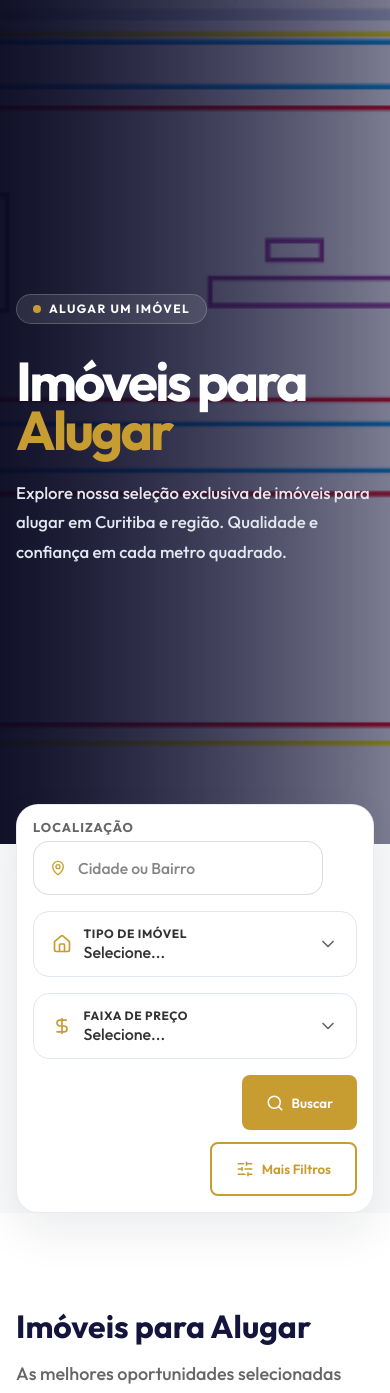
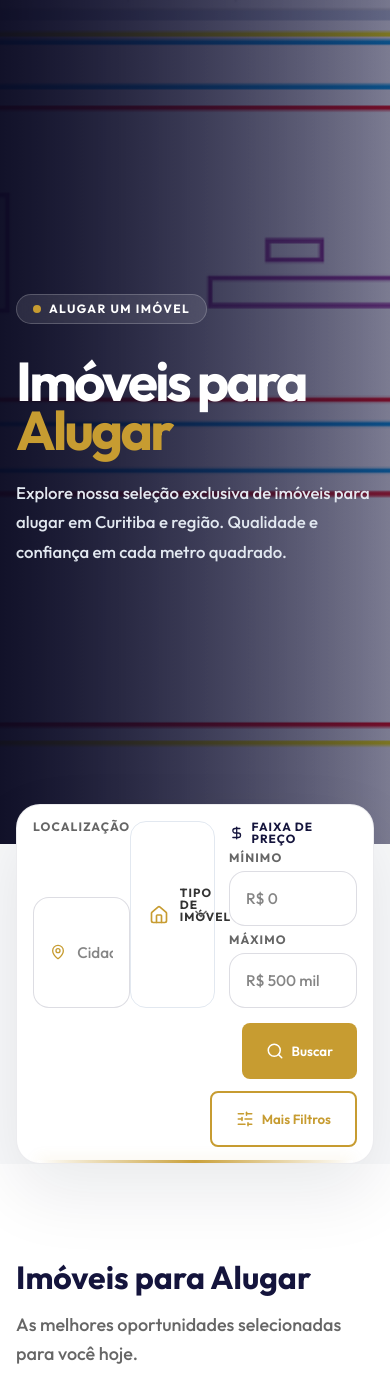
Before and after one commit to The-Wavem/imobiliaria_valdinei, a React (Vite) app: page /alugar in a window 390 px wide. Shown: the top 1393 px of the page. Built offline with nearby package versions, Linux system fonts and the light colour scheme.

Commit message:
TD-21 Card de filtros agora com faixa de preço

```diff
--- a/package.json
+++ b/package.json
@@ -10,6 +10,7 @@
     "preview": "vite preview"
   },
   "dependencies": {
+    "@radix-ui/react-popover": "^1.1.15",
     "@radix-ui/react-select": "^2.2.6",
     "lucide-react": "^1.14.0",
     "motion": "^12.38.0",
--- a/src/components/ui/FilterBar/FilterBar.jsx
+++ b/src/components/ui/FilterBar/FilterBar.jsx
@@ -15,20 +15,13 @@ const typeOptions = [
   { value: "terreno", label: "Terreno" },
 ];
 
-const priceOptions = [
-  { value: "", label: "Faixa de Preço" },
-  { value: "ate-500", label: "Até R$ 500 mil" },
-  { value: "ate-800", label: "Até R$ 800 mil" },
-  { value: "ate-1200", label: "Até R$ 1,2 mi" },
-  { value: "acima-1200", label: "Acima de R$ 1,2 mi" },
-];
-
 export default function FilterBar({ onSearch, onAdvancedFiltersApply }) {
   const [isModalOpen, setIsModalOpen] = useState(false);
   const [filters, setFilters] = useState({
     location: "",
     propertyType: "",
-    priceRange: "",
+    priceMin: "",
+    priceMax: "",
   });
   const [advancedFilters, setAdvancedFilters] = useState({
     bedrooms: "Qualquer",
@@ -40,7 +33,7 @@ export default function FilterBar({ onSearch, onAdvancedFiltersApply }) {
   });
 
   const handleFieldChange = (field) => (event) => {
-    const { value } = event.target;
+    const value = typeof event === "string" ? event : event?.target?.value;
 
     setFilters((currentFilters) => ({
       ...currentFilters,
@@ -67,6 +60,7 @@ export default function FilterBar({ onSearch, onAdvancedFiltersApply }) {
             placeholder="Cidade ou Bairro"
             value={filters.location}
             onChange={handleFieldChange("location")}
+            className={styles.fieldItem}
           />
 
           <Select
@@ -75,15 +69,35 @@ export default function FilterBar({ onSearch, onAdvancedFiltersApply }) {
             options={typeOptions}
             value={filters.propertyType}
             onChange={handleFieldChange("propertyType")}
+            className={styles.fieldItem}
           />
 
-          <Select
-            icon={DollarSign}
-            label="Faixa de Preço"
-            options={priceOptions}
-            value={filters.priceRange}
-            onChange={handleFieldChange("priceRange")}
-          />
+          <div className={styles.priceGroup}>
+            <div className={styles.priceHeader}>
+              <DollarSign size={16} />
+              <span>Faixa de Preço</span>
+            </div>
+
+            <div className={styles.priceInputs}>
+              <Input
+                label="Mínimo"
+                placeholder="R$ 0"
+                value={filters.priceMin}
+                onChange={handleFieldChange("priceMin")}
+                type="text"
+                className={styles.priceInput}
+              />
+
+              <Input
+                label="Máximo"
+                placeholder="R$ 500 mil"
+                value={filters.priceMax}
+                onChange={handleFieldChange("priceMax")}
+                type="text"
+                className={styles.priceInput}
+              />
+            </div>
+          </div>
 
           <div className={styles.actions}>
             <Button variant="primary" className={styles.searchButton} onClick={handleSearch}>
--- a/src/components/ui/FilterBar/FilterBar.module.css
+++ b/src/components/ui/FilterBar/FilterBar.module.css
@@ -6,16 +6,81 @@
 }
 
 .container {
+  position: relative;
   width: min(80rem, 100%);
   margin: 0 auto;
   display: flex;
-  gap: 1rem;
+  gap: 0.9rem;
   align-items: end;
-  padding: 1.5rem;
+  padding: 1.35rem 1.4rem;
   background: var(--color-surface);
-  border-radius: 28px;
-  box-shadow: 0 20px 45px rgba(15, 23, 42, 0.08);
+  border-radius: 32px;
+  box-shadow: 0 28px 70px rgba(15, 23, 42, 0.09);
   border: 1px solid rgba(20, 20, 60, 0.08);
+  overflow: hidden;
+}
+
+.container::after {
+  content: "";
+  position: absolute;
+  left: 1.25rem;
+  right: 1.25rem;
+  bottom: 0;
+  height: 3px;
+  border-radius: 999px;
+  background: linear-gradient(90deg, rgba(199, 156, 49, 0), rgba(199, 156, 49, 0.95), rgba(199, 156, 49, 0));
+  box-shadow: 0 0 14px rgba(199, 156, 49, 0.25);
+  pointer-events: none;
+}
+
+.fieldItem {
+  flex: 1 1 0;
+  min-width: 0;
+  align-self: stretch;
+}
+
+.priceGroup {
+  flex: 1.55 1 0;
+  min-width: 0;
+  display: grid;
+  gap: 0.45rem;
+  align-self: stretch;
+}
+
+.priceHeader {
+  display: inline-flex;
+  align-items: center;
+  gap: 0.45rem;
+  color: var(--color-secondary);
+  font-size: 0.74rem;
+  font-weight: 700;
+  letter-spacing: 0.09em;
+  text-transform: uppercase;
+}
+
+.priceInputs {
+  display: grid;
+  grid-template-columns: repeat(2, minmax(0, 1fr));
+  gap: 0.45rem;
+  align-items: start;
+}
+
+.priceInput {
+  min-width: 0;
+}
+
+.priceInput :global(.label) {
+  font-size: 0.72rem;
+}
+
+.priceInput :global(.control) {
+  min-height: 3.05rem;
+  padding: 0.7rem 0.85rem;
+  border-radius: 14px;
+}
+
+.priceInput :global(.input) {
+  font-size: 0.93rem;
 }
 
 .actions {
@@ -26,7 +91,7 @@
 
 .searchButton,
 .filtersButton {
-  min-height: 3.4rem;
+  min-height: 3.5rem;
   gap: 0.5rem;
   white-space: nowrap;
 }
@@ -34,6 +99,10 @@
 @media (max-width: 1024px) {
   .container {
     flex-wrap: wrap;
+  }
+
+  .priceGroup {
+    width: 100%;
   }
 
   .actions {
@@ -54,10 +123,19 @@
 
   .container {
     padding: 1rem;
-    border-radius: 22px;
+    border-radius: 24px;
   }
 
   .actions {
     flex-direction: column;
   }
+
+  .priceInputs {
+    grid-template-columns: 1fr;
+  }
+
+  .priceInput :global(.control) {
+    min-height: 3.2rem;
+    padding: 0.75rem 0.9rem;
+  }
 }
--- a/src/components/ui/Input/Input.module.css
+++ b/src/components/ui/Input/Input.module.css
@@ -1,13 +1,14 @@
 .field {
+  width: 100%;
   display: grid;
   gap: 0.45rem;
   cursor: pointer;
 }
 
 .label {
-  font-size: 0.8rem;
+  font-size: 0.76rem;
   font-weight: 700;
-  letter-spacing: 0.08em;
+  letter-spacing: 0.09em;
   text-transform: uppercase;
   color: var(--color-text-muted);
 }
@@ -15,9 +16,9 @@
 .control {
   display: flex;
   align-items: center;
-  gap: 0.75rem;
-  min-height: 3.4rem;
-  padding: 0.85rem 1rem;
+  gap: 0.7rem;
+  min-height: 3.45rem;
+  padding: 0.82rem 1rem;
   border-radius: 16px;
   border: 1px solid rgba(20, 20, 60, 0.14);
   background: #ffffff;
@@ -49,8 +50,8 @@
   color: var(--color-text-main);
   font-family: var(--font-sans);
   font-weight: 500;
-  font-size: 0.98rem;
-  line-height: 1.2;
+  font-size: 0.96rem;
+  line-height: 1.15;
 }
 
 .input::placeholder {
--- a/src/components/ui/Select/Select.jsx
+++ b/src/components/ui/Select/Select.jsx
@@ -1,47 +1,59 @@
-import * as SelectPrimitive from "@radix-ui/react-select";
+import { useState } from "react";
+import * as Popover from "@radix-ui/react-popover";
 import { ChevronDown, Check } from "lucide-react";
 import styles from "./Select.module.css";
 
 export default function Select({ icon: Icon, label, options = [], value, onChange, className = "" }) {
   const selectableOptions = options.filter((option) => option.value !== "");
+  const [open, setOpen] = useState(false);
 
-  const handleValueChange = (nextValue) => {
+  const handleOptionSelect = (nextValue) => {
     if (typeof onChange === "function") {
-      onChange({ target: { value: nextValue } });
+      onChange(nextValue);
     }
+
+    setOpen(false);
   };
 
+  const selectedOption = options.find((option) => option.value === value);
+  const displayValue = selectedOption ? selectedOption.label : "Selecione...";
+
   return (
-    <SelectPrimitive.Root value={value} onValueChange={handleValueChange}>
-      <SelectPrimitive.Trigger className={`${styles.container} ${className}`.trim()}>
+    <Popover.Root open={open} onOpenChange={setOpen} modal={false}>
+      <Popover.Trigger type="button" className={`${styles.container} ${className}`.trim()}>
         <div className={styles.visualLayout}>
           {Icon ? <Icon className={styles.icon} size={20} /> : null}
 
           <div className={styles.textStack}>
             <span className={styles.label}>{label}</span>
-            <SelectPrimitive.Value className={styles.value} placeholder="Selecione..." />
+            <span className={styles.value}>{displayValue}</span>
           </div>
 
-          <SelectPrimitive.Icon asChild>
+          <span aria-hidden="true">
             <ChevronDown className={styles.arrow} size={20} />
-          </SelectPrimitive.Icon>
+          </span>
         </div>
-      </SelectPrimitive.Trigger>
+      </Popover.Trigger>
 
-      <SelectPrimitive.Portal>
-        <SelectPrimitive.Content className={styles.content} position="popper" sideOffset={10}>
-          <SelectPrimitive.Viewport className={styles.viewport}>
+      <Popover.Portal>
+        <Popover.Content className={styles.content} sideOffset={10} align="start">
+          <div className={styles.viewport}>
             {selectableOptions.map((option) => (
-              <SelectPrimitive.Item key={option.value} className={styles.item} value={option.value}>
-                <SelectPrimitive.ItemIndicator className={styles.itemIndicator}>
+              <button
+                type="button"
+                key={option.value}
+                className={styles.item}
+                onClick={() => handleOptionSelect(option.value)}
+              >
+                <span className={styles.itemIndicator} aria-hidden="true">
                   <Check size={16} />
-                </SelectPrimitive.ItemIndicator>
-                <SelectPrimitive.ItemText>{option.label}</SelectPrimitive.ItemText>
-              </SelectPrimitive.Item>
+                </span>
+                <span>{option.label}</span>
+              </button>
             ))}
-          </SelectPrimitive.Viewport>
-        </SelectPrimitive.Content>
-      </SelectPrimitive.Portal>
-    </SelectPrimitive.Root>
+          </div>
+        </Popover.Content>
+      </Popover.Portal>
+    </Popover.Root>
   );
 }
--- a/src/components/ui/Select/Select.module.css
+++ b/src/components/ui/Select/Select.module.css
@@ -25,8 +25,8 @@
 .visualLayout {
   display: flex;
   align-items: center;
-  gap: 0.75rem;
-  padding: 1.25rem 1.5rem;
+  gap: 0.7rem;
+  padding: 1.18rem 1.4rem;
   pointer-events: none;
 }
 
@@ -43,16 +43,16 @@
 }
 
 .label {
-  font-size: 0.75rem;
+  font-size: 0.74rem;
   font-weight: 700;
   text-transform: uppercase;
   color: var(--color-text-main);
-  letter-spacing: 0.05em;
-  margin-bottom: 0.25rem;
+  letter-spacing: 0.09em;
+  margin-bottom: 0.2rem;
 }
 
 .value {
-  font-size: 1.05rem;
+  font-size: 0.98rem;
   color: var(--color-text-muted);
   white-space: nowrap;
   overflow: hidden;
@@ -73,9 +73,9 @@
 }
 
 .content {
-  min-width: var(--radix-select-trigger-width);
-  width: var(--radix-select-trigger-width);
-  max-height: var(--radix-select-content-available-height);
+  min-width: var(--radix-popover-trigger-width);
+  width: var(--radix-popover-trigger-width);
+  max-height: var(--radix-popover-content-available-height);
   z-index: 50;
   overflow: hidden;
   border: 1px solid rgba(20, 20, 60, 0.08);
@@ -105,6 +105,7 @@
 }
 
 .item:hover,
+.item:focus-visible,
 .item[data-highlighted] {
   background: var(--color-primary);
   color: #ffffff;
--- a/src/pages/public/Buy.jsx
+++ b/src/pages/public/Buy.jsx
@@ -56,7 +56,9 @@ export default function Buy() {
     return properties.filter((property) => {
       const location = (filters.location || "").trim().toLowerCase();
       const propertyType = filters.propertyType || "";
-      const priceRange = filters.priceRange || "";
+      const priceMin = Number((filters.priceMin || "").toString().replace(/[^0-9]/g, "") || 0);
+      const priceMaxRaw = (filters.priceMax || "").toString().replace(/[^0-9]/g, "");
+      const priceMax = priceMaxRaw ? Number(priceMaxRaw) : Number.POSITIVE_INFINITY;
       const bedrooms = filters.bedrooms || "Qualquer";
       const bathrooms = filters.bathrooms || "Qualquer";
       const parking = filters.parking || "Qualquer";
@@ -68,12 +70,7 @@ export default function Buy() {
       const matchesType = !propertyType || property.type.toLowerCase() === propertyType;
 
       const buyPrice = property.price;
-      const matchesPrice =
-        !priceRange ||
-        (priceRange === "ate-500" && buyPrice <= 500000) ||
-        (priceRange === "ate-800" && buyPrice <= 800000) ||
-        (priceRange === "ate-1200" && buyPrice <= 1200000) ||
-        (priceRange === "acima-1200" && buyPrice > 1200000);
+      const matchesPrice = buyPrice >= priceMin && buyPrice <= priceMax;
 
       const matchesBedrooms =
         bedrooms === "Qualquer" || property.beds >= Number(bedrooms.replace("+", ""));
--- a/src/pages/public/Rent.jsx
+++ b/src/pages/public/Rent.jsx
@@ -56,7 +56,9 @@ export default function Rent() {
     return properties.filter((property) => {
       const location = (filters.location || "").trim().toLowerCase();
       const propertyType = filters.propertyType || "";
-      const priceRange = filters.priceRange || "";
+      const priceMin = Number((filters.priceMin || "").toString().replace(/[^0-9]/g, "") || 0);
+      const priceMaxRaw = (filters.priceMax || "").toString().replace(/[^0-9]/g, "");
+      const priceMax = priceMaxRaw ? Number(priceMaxRaw) : Number.POSITIVE_INFINITY;
       const bedrooms = filters.bedrooms || "Qualquer";
       const bathrooms = filters.bathrooms || "Qualquer";
       const parking = filters.parking || "Qualquer";
@@ -68,12 +70,7 @@ export default function Rent() {
       const matchesType = !propertyType || property.type.toLowerCase() === propertyType;
 
       const rentPrice = property.price;
-      const matchesPrice =
-        !priceRange ||
-        (priceRange === "ate-500" && rentPrice <= 500000) ||
-        (priceRange === "ate-800" && rentPrice <= 800000) ||
-        (priceRange === "ate-1200" && rentPrice <= 1200000) ||
-        (priceRange === "acima-1200" && rentPrice > 1200000);
+      const matchesPrice = rentPrice >= priceMin && rentPrice <= priceMax;
 
       const matchesBedrooms =
         bedrooms === "Qualquer" || property.beds >= Number(bedrooms.replace("+", ""));
--- a/src/sections/home/Contact.jsx
+++ b/src/sections/home/Contact.jsx
@@ -21,7 +21,7 @@ export default function Contact() {
   const [formData, setFormData] = useState(initialFormState);
 
   const handleFieldChange = (field) => (event) => {
-    const { value } = event.target;
+    const value = typeof event === "string" ? event : event?.target?.value;
 
     setFormData((currentData) => ({
       ...currentData,
```
Also changed, not shown: 1 other file (tests, documents, lock files or other folders).
